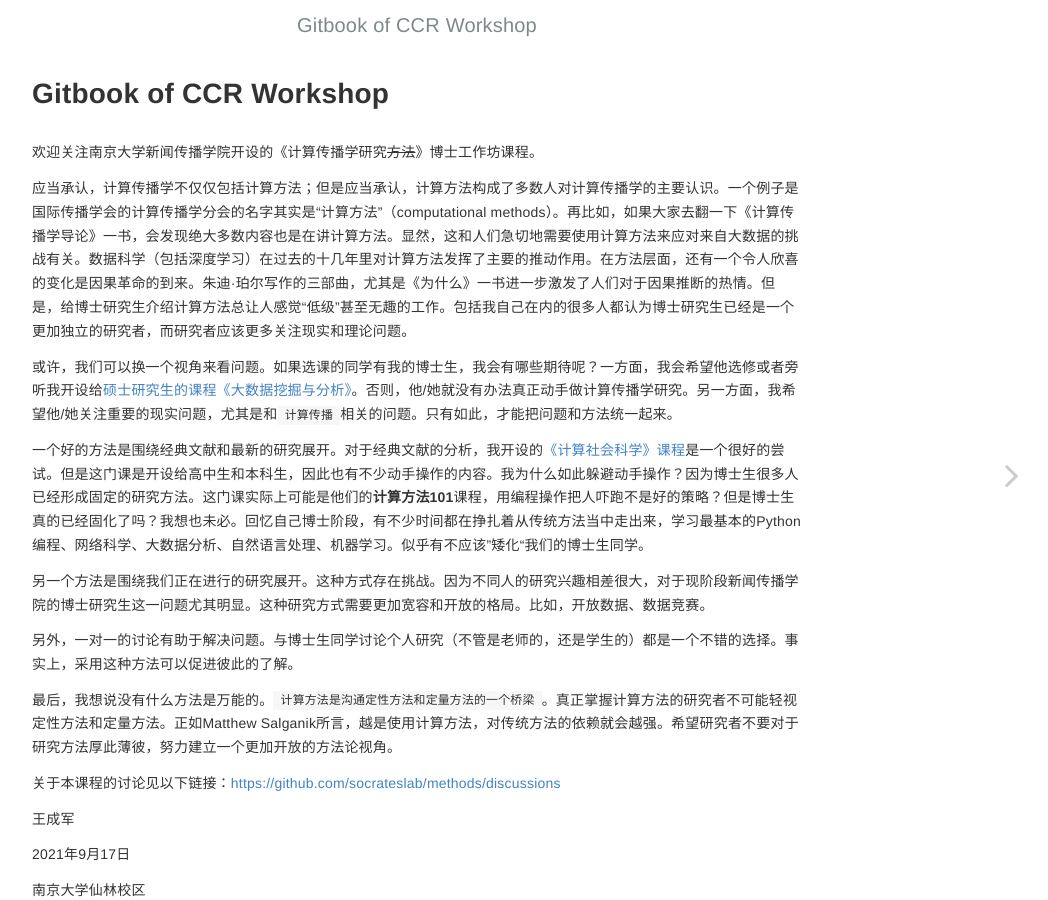
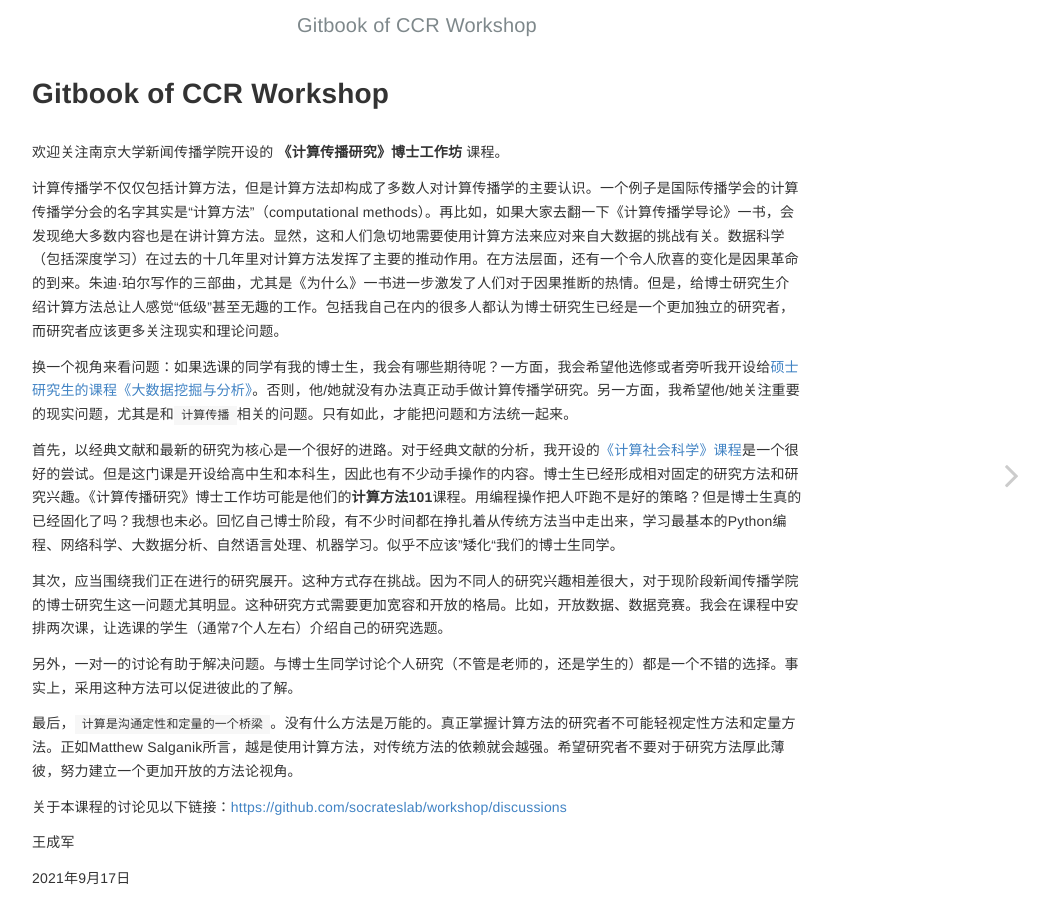
Before and after one commit to socrateslab/workshop, a Jekyll site: the page built from index.md, in a window 1280 px wide. Shown: the whole page, without its empty margins (223-1271 px from the left). Built offline with Jekyll 4.4.1, drawn with Linux system fonts in a browser that asks for light colours.

Commit message:
Update index.md

```diff
--- a/index.md
+++ b/index.md
@@ -2,22 +2,21 @@
 layout: home
 ---
 
+欢迎关注南京大学新闻传播学院开设的 **《计算传播研究》博士工作坊** 课程。
 
-欢迎关注南京大学新闻传播学院开设的《计算传播学研究<del>方法</del>》博士工作坊课程。
+计算传播学不仅仅包括计算方法，但是计算方法却构成了多数人对计算传播学的主要认识。一个例子是国际传播学会的计算传播学分会的名字其实是“计算方法”（computational methods）。再比如，如果大家去翻一下《计算传播学导论》一书，会发现绝大多数内容也是在讲计算方法。显然，这和人们急切地需要使用计算方法来应对来自大数据的挑战有关。数据科学（包括深度学习）在过去的十几年里对计算方法发挥了主要的推动作用。在方法层面，还有一个令人欣喜的变化是因果革命的到来。朱迪·珀尔写作的三部曲，尤其是《为什么》一书进一步激发了人们对于因果推断的热情。但是，给博士研究生介绍计算方法总让人感觉“低级”甚至无趣的工作。包括我自己在内的很多人都认为博士研究生已经是一个更加独立的研究者，而研究者应该更多关注现实和理论问题。
 
-应当承认，计算传播学不仅仅包括计算方法；但是应当承认，计算方法构成了多数人对计算传播学的主要认识。一个例子是国际传播学会的计算传播学分会的名字其实是“计算方法”（computational methods）。再比如，如果大家去翻一下《计算传播学导论》一书，会发现绝大多数内容也是在讲计算方法。显然，这和人们急切地需要使用计算方法来应对来自大数据的挑战有关。数据科学（包括深度学习）在过去的十几年里对计算方法发挥了主要的推动作用。在方法层面，还有一个令人欣喜的变化是因果革命的到来。朱迪·珀尔写作的三部曲，尤其是《为什么》一书进一步激发了人们对于因果推断的热情。但是，给博士研究生介绍计算方法总让人感觉“低级”甚至无趣的工作。包括我自己在内的很多人都认为博士研究生已经是一个更加独立的研究者，而研究者应该更多关注现实和理论问题。
+换一个视角来看问题：如果选课的同学有我的博士生，我会有哪些期待呢？一方面，我会希望他选修或者旁听我开设给[硕士研究生的课程《大数据挖掘与分析》](http://chengjun.github.io/mybook)。否则，他/她就没有办法真正动手做计算传播学研究。另一方面，我希望他/她关注重要的现实问题，尤其是和`计算传播`相关的问题。只有如此，才能把问题和方法统一起来。
 
-或许，我们可以换一个视角来看问题。如果选课的同学有我的博士生，我会有哪些期待呢？一方面，我会希望他选修或者旁听我开设给[硕士研究生的课程《大数据挖掘与分析》](http://chengjun.github.io/mybook)。否则，他/她就没有办法真正动手做计算传播学研究。另一方面，我希望他/她关注重要的现实问题，尤其是和`计算传播`相关的问题。只有如此，才能把问题和方法统一起来。
+首先，以经典文献和最新的研究为核心是一个很好的进路。对于经典文献的分析，我开设的[《计算社会科学》课程](https://github.com/socratesacademy/css)是一个很好的尝试。但是这门课是开设给高中生和本科生，因此也有不少动手操作的内容。博士生已经形成相对固定的研究方法和研究兴趣。《计算传播研究》博士工作坊可能是他们的**计算方法101**课程。用编程操作把人吓跑不是好的策略？但是博士生真的已经固化了吗？我想也未必。回忆自己博士阶段，有不少时间都在挣扎着从传统方法当中走出来，学习最基本的Python编程、网络科学、大数据分析、自然语言处理、机器学习。似乎不应该”矮化“我们的博士生同学。
 
-一个好的方法是围绕经典文献和最新的研究展开。对于经典文献的分析，我开设的[《计算社会科学》课程](https://github.com/socratesacademy/css)是一个很好的尝试。但是这门课是开设给高中生和本科生，因此也有不少动手操作的内容。我为什么如此躲避动手操作？因为博士生很多人已经形成固定的研究方法。这门课实际上可能是他们的**计算方法101**课程，用编程操作把人吓跑不是好的策略？但是博士生真的已经固化了吗？我想也未必。回忆自己博士阶段，有不少时间都在挣扎着从传统方法当中走出来，学习最基本的Python编程、网络科学、大数据分析、自然语言处理、机器学习。似乎有不应该”矮化“我们的博士生同学。
-
-另一个方法是围绕我们正在进行的研究展开。这种方式存在挑战。因为不同人的研究兴趣相差很大，对于现阶段新闻传播学院的博士研究生这一问题尤其明显。这种研究方式需要更加宽容和开放的格局。比如，开放数据、数据竞赛。
+其次，应当围绕我们正在进行的研究展开。这种方式存在挑战。因为不同人的研究兴趣相差很大，对于现阶段新闻传播学院的博士研究生这一问题尤其明显。这种研究方式需要更加宽容和开放的格局。比如，开放数据、数据竞赛。我会在课程中安排两次课，让选课的学生（通常7个人左右）介绍自己的研究选题。
 
 另外，一对一的讨论有助于解决问题。与博士生同学讨论个人研究（不管是老师的，还是学生的）都是一个不错的选择。事实上，采用这种方法可以促进彼此的了解。
 
-最后，我想说没有什么方法是万能的。`计算方法是沟通定性方法和定量方法的一个桥梁`。真正掌握计算方法的研究者不可能轻视定性方法和定量方法。正如Matthew Salganik所言，越是使用计算方法，对传统方法的依赖就会越强。希望研究者不要对于研究方法厚此薄彼，努力建立一个更加开放的方法论视角。
+最后，`计算是沟通定性和定量的一个桥梁`。没有什么方法是万能的。真正掌握计算方法的研究者不可能轻视定性方法和定量方法。正如Matthew Salganik所言，越是使用计算方法，对传统方法的依赖就会越强。希望研究者不要对于研究方法厚此薄彼，努力建立一个更加开放的方法论视角。
 
-关于本课程的讨论见以下链接：[https://github.com/socrateslab/methods/discussions](https://github.com/socrateslab/ccrm/discussions)
+关于本课程的讨论见以下链接：[https://github.com/socrateslab/workshop/discussions](https://github.com/socrateslab/workshop/discussions)
 
 王成军
 
```
